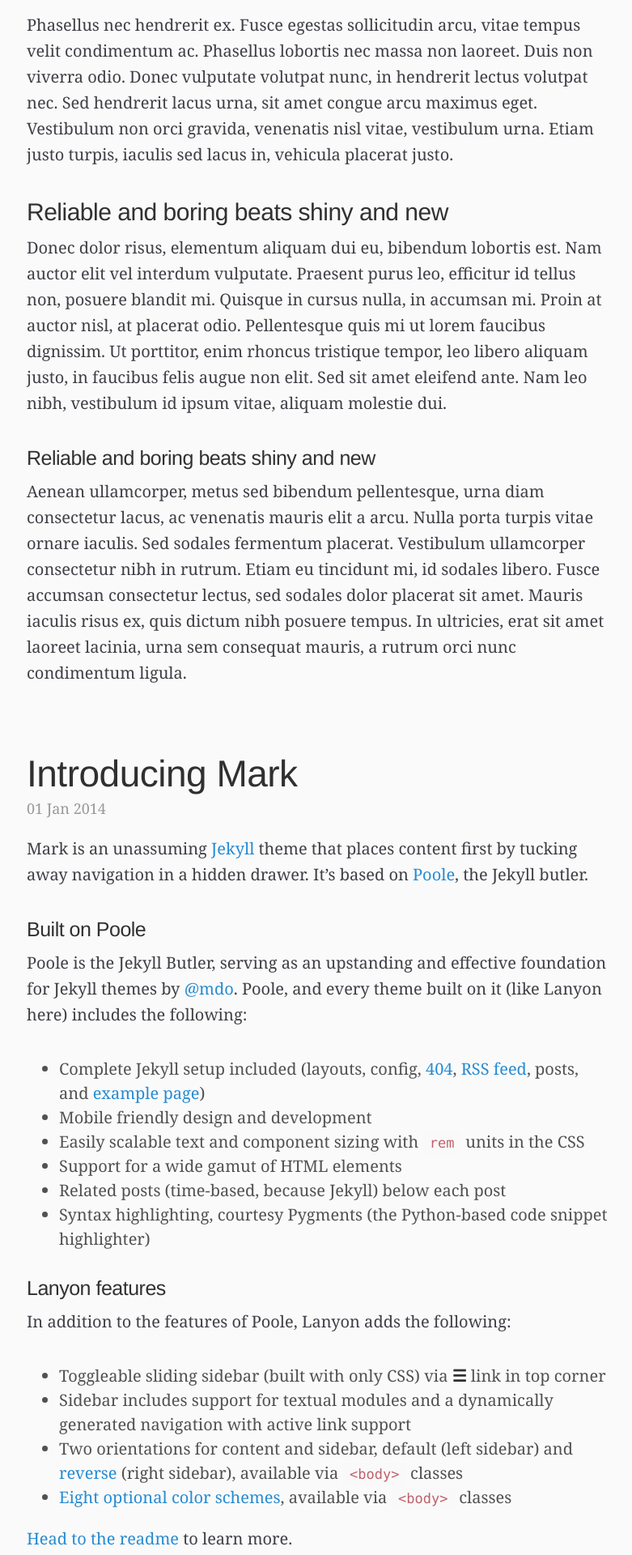
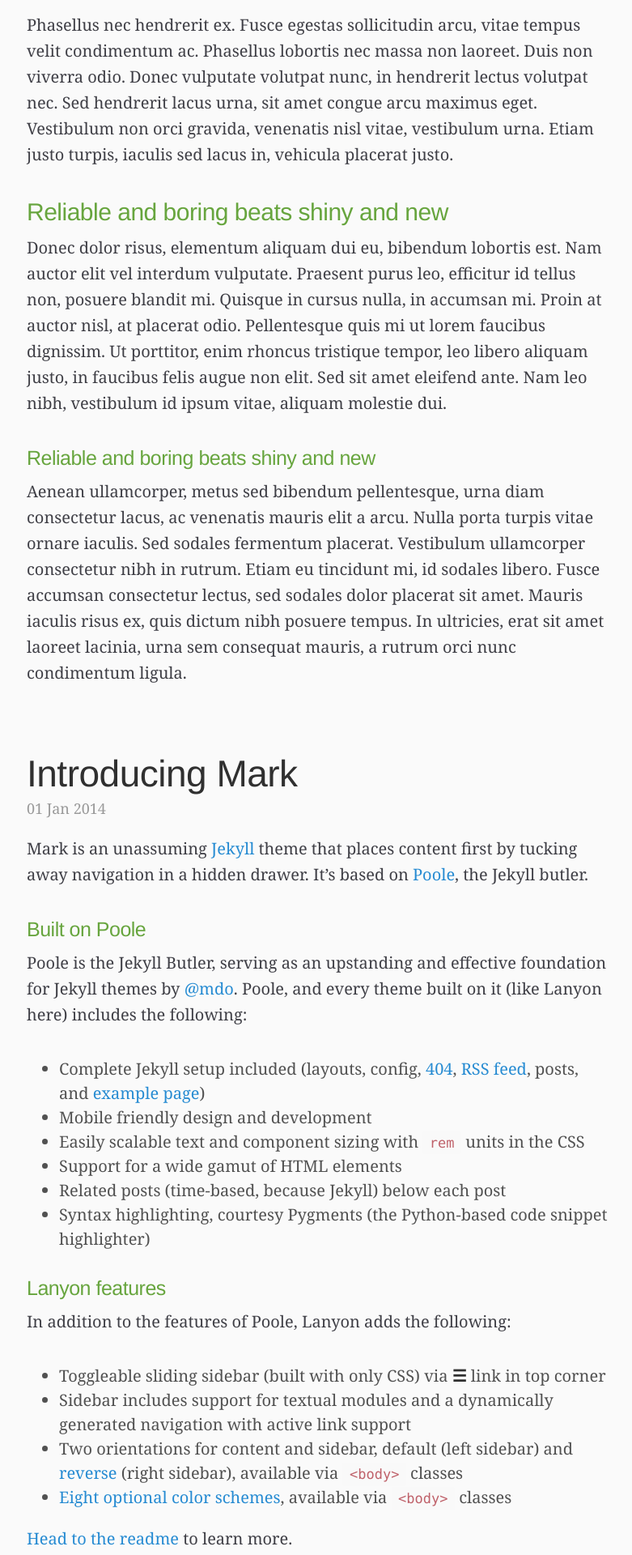
Before and after one commit to markthelefty/markthelefty.github.io, a Jekyll site: the page built from index.html, in a window 1280 px wide. Shown: the part 475-2395 px from the top of the page at 81% size, without its empty margins (247-1028 px from the left). Built offline with Jekyll 4.4.1, drawn with Linux system fonts in a browser that asks for light colours; some web fonts are replaced; Markdown is read by kramdown in place of the engine named in the settings; the list of posts is cut into pages by our own code.

Commit message:
type adjustments

```diff
--- a/public/css/custom.css
+++ b/public/css/custom.css
@@ -46,6 +46,10 @@
   /*font-weight: 700;*/
  }
 
+h2, h3, h4 {
+  color: #67A53E;
+}
+
 .post-date {
   color: #999;
   font-size: .9rem;
```
